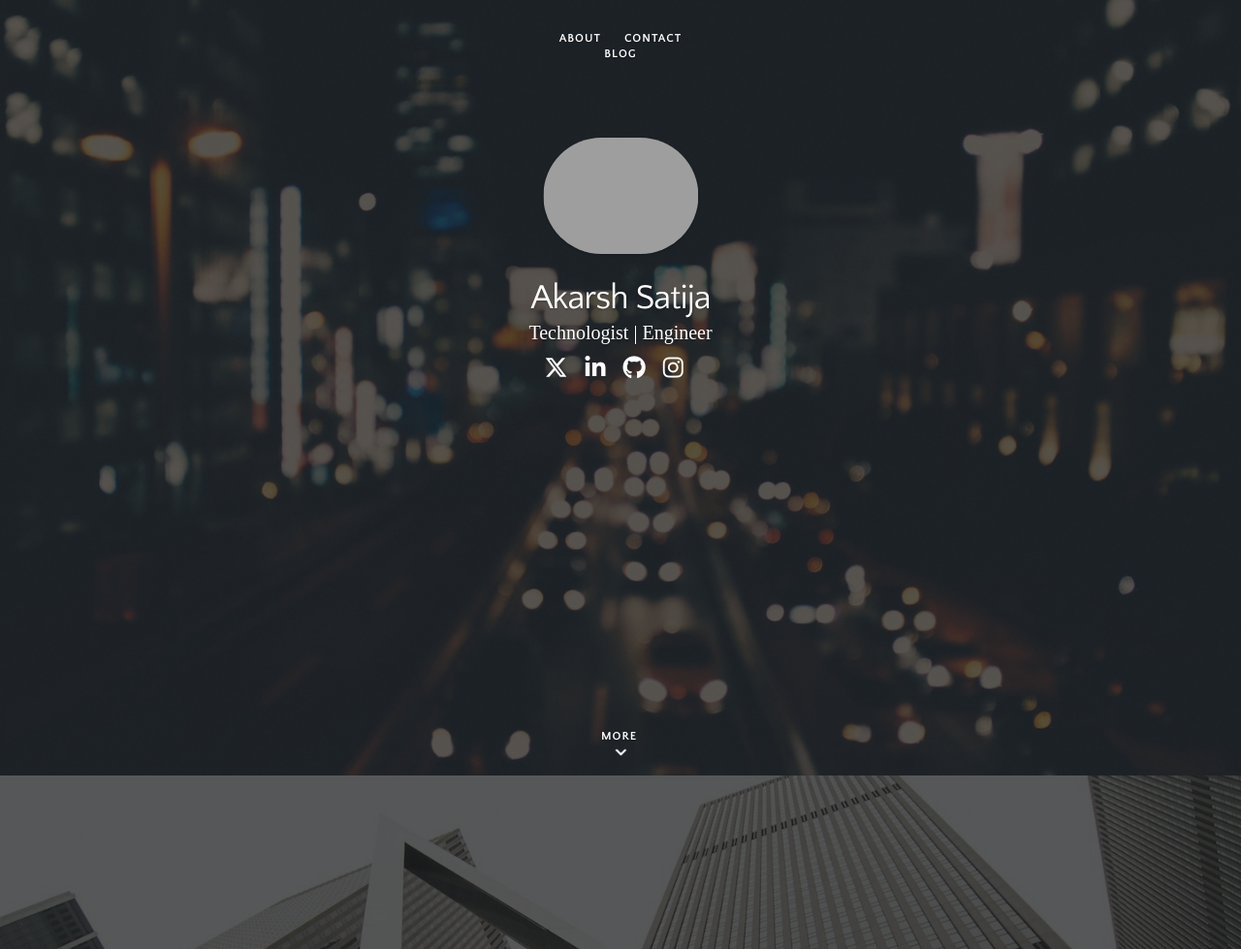
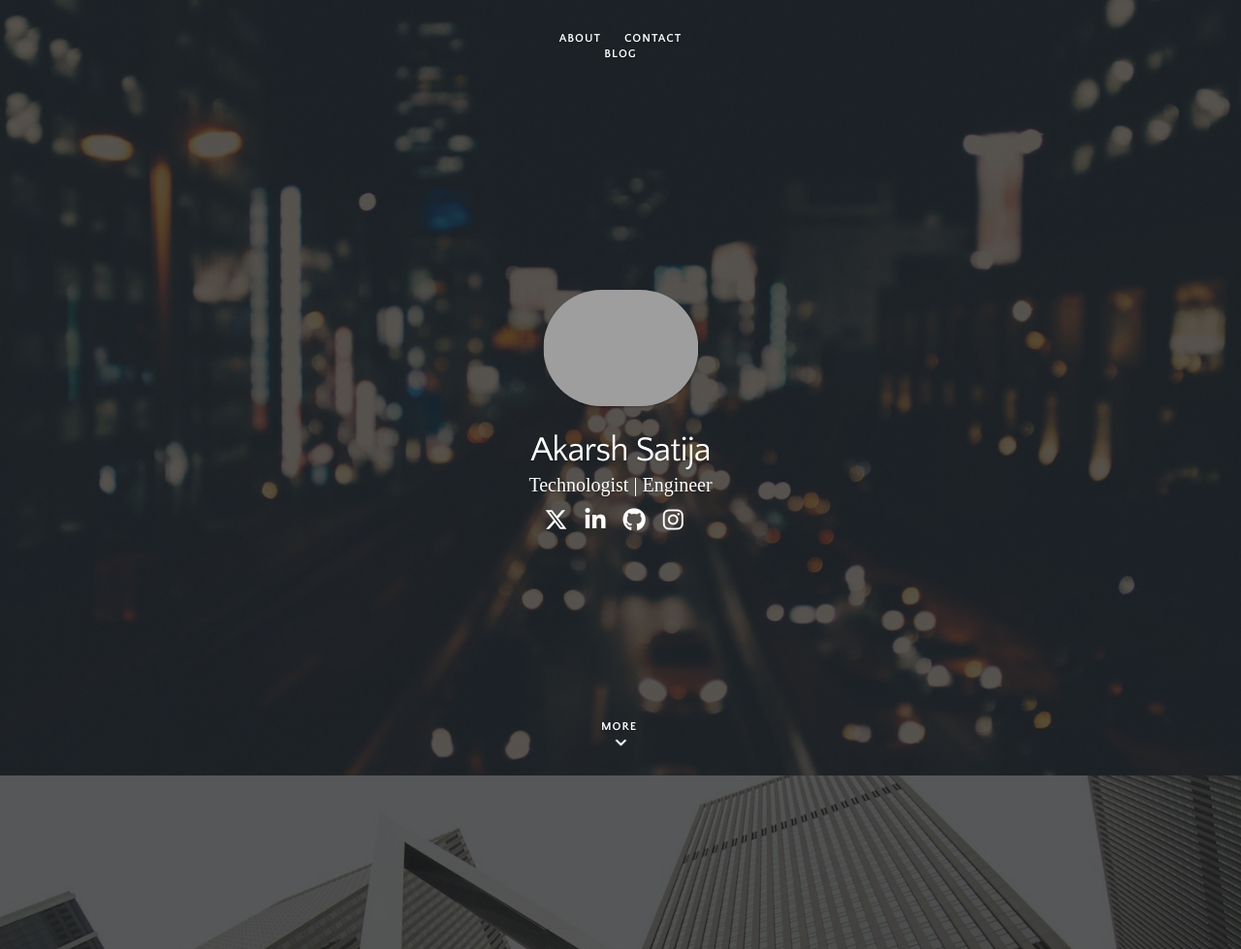
Before and after one commit to AkarshSatija/akarsh.me, a PHP site: page / in a window 1280 px wide. Shown: the top 979 px of the page at 97% size. Run offline with PHP 8.4, Linux system fonts and the light colour scheme; some web fonts are replaced; grey boxes are pictures that could not be loaded.

Commit message:
Add vertical centering for hero content and increase particle animation speed

```diff
--- a/assets/css/style.css
+++ b/assets/css/style.css
@@ -1224,9 +1224,14 @@ html, .theme{
 .home.wrapper {
 	position: absolute !important;
 	z-index: 3 !important;
-	height: 100%;
+	top: 0;
+	bottom: 0;
 	left: 50%;
 	transform: translateX(-50%);
+	display: flex;
+	flex-direction: column;
+	justify-content: center;
+	align-items: center;
 	padding-top: 10px;
 }
 a {
```
Also changed, not shown: 1 other file.
